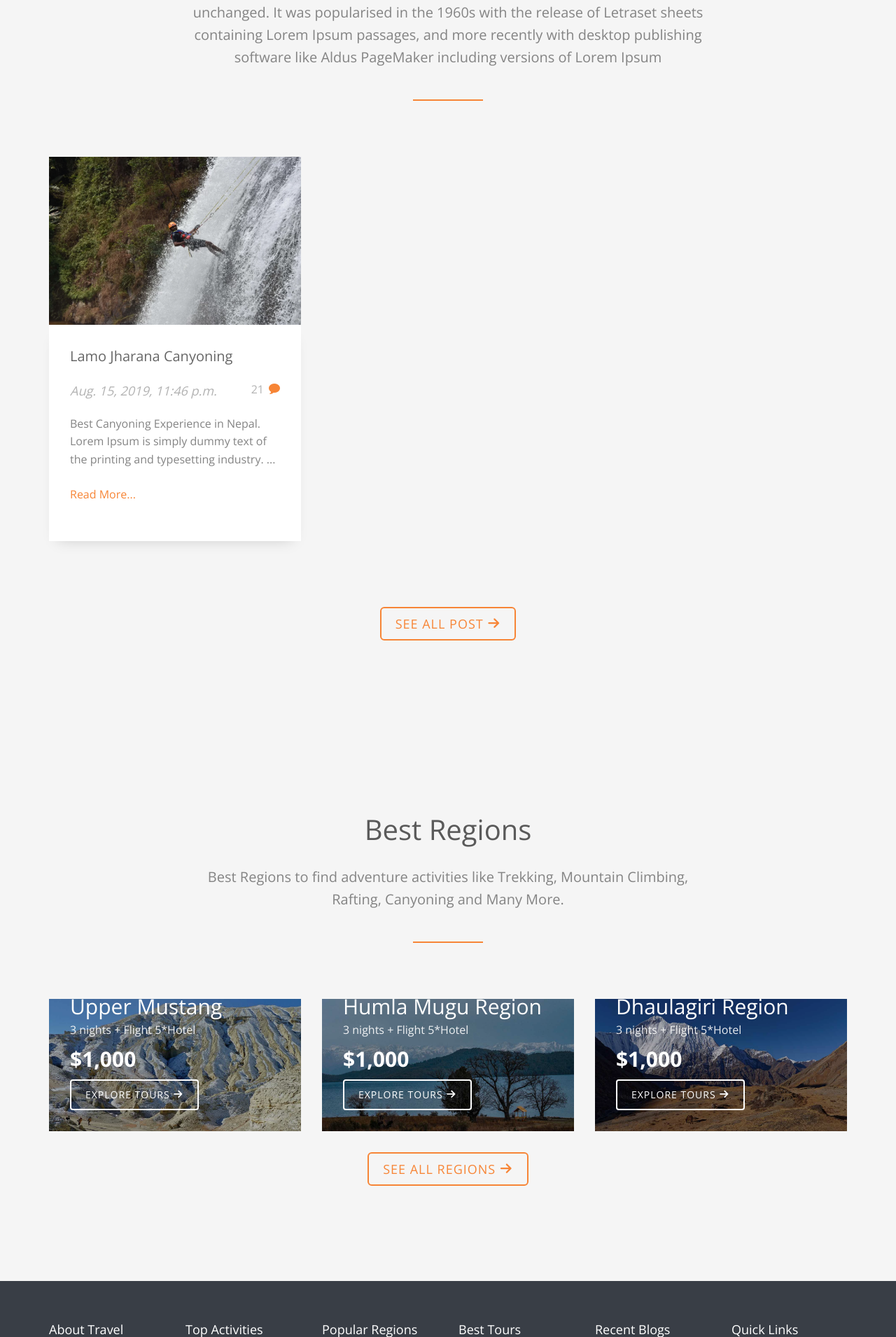
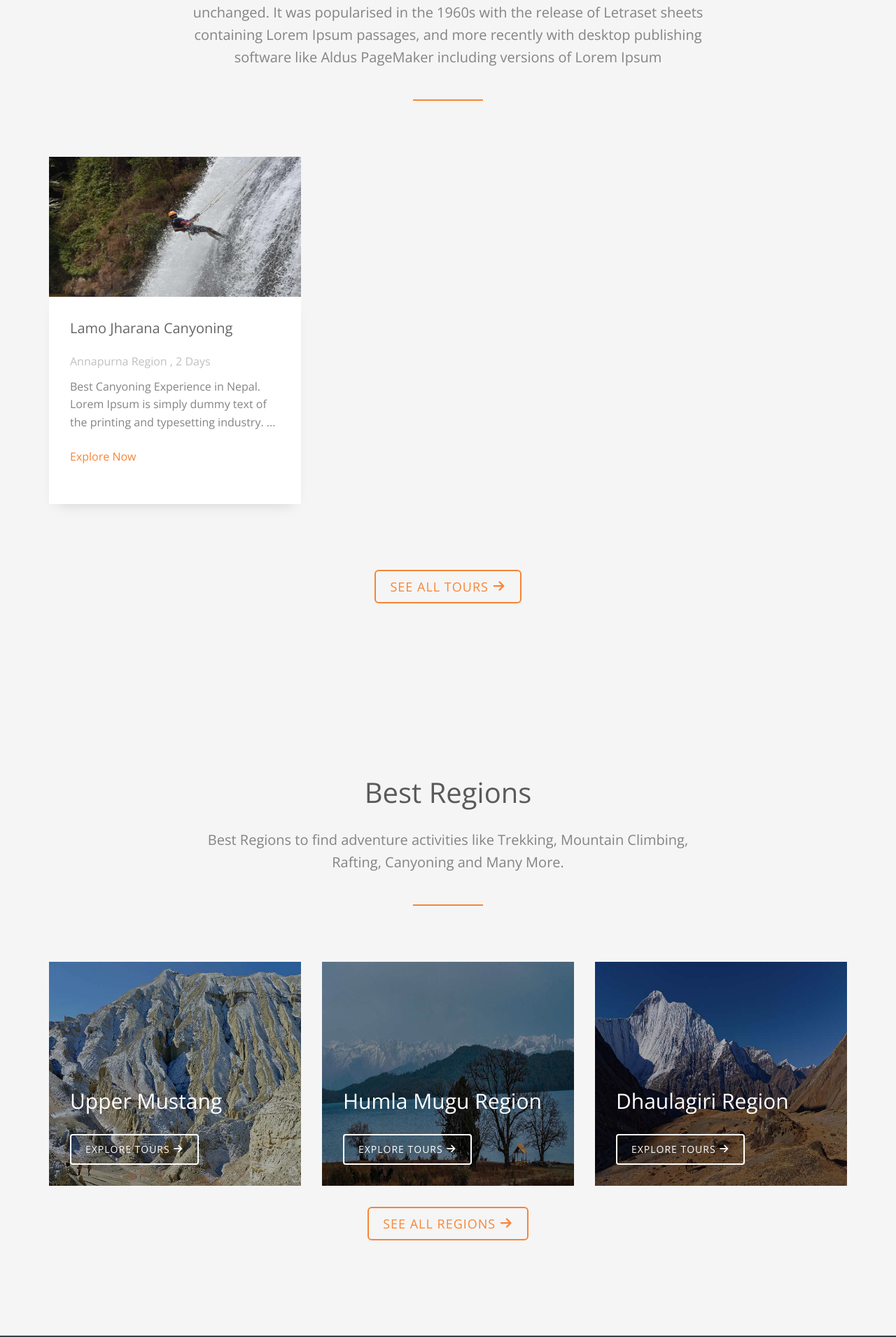
Before and after one commit to vijaythapa333/django-travel-lite, a Django app: a page that uses templates/activity/activity_detail.html in a window 1280 px wide. Shown: the part 1240-3150 px from the top of the page at 70% size. Run offline with Django 3.2, Linux system fonts and the light colour scheme; data comes from the database, SQL or seed files in the repository; both versions use the stored data as it was after the commit; some libraries are stand-ins or nearby versions; some web fonts are replaced.

Commit message:
Activity Detail Page Updated

```diff
--- a/templates/activity/activity_detail.html
+++ b/templates/activity/activity_detail.html
@@ -22,7 +22,6 @@
 								<div class="col-sm-7 col-sm-push-1 col-md-7 col-md-push-1">
 									<!-- <p>HandCrafted by <a href="http://frehtml5.co/" target="_blank" class="fh5co-site-name">FreeHTML5.co</a></p> -->
 									<h2>{{ activity.activity_title }}</h2>
-									<h3>Fly to Hong Kong via Los Angeles, USA</h3>
 									<span class="price">{{ activity_tour_count }} Tours</span>
 									<!-- <p><a class="btn btn-primary btn-lg" href="#">Get Started</a></p> -->
 								</div>
@@ -55,17 +54,26 @@
 							<div class="fh5co-blog animate-box">
 
 								{% if tour.tour_image %}
-									<a href="{% url 'tour:tour-detail' tour.tour_slug %}"><img class="img-responsive" src="{{ tour.tour_image.url }}" alt="{{ tour.tour_title }}"></a>
+									<a href="{% url 'tour:tour-detail' tour.tour_slug %}"><img class="img-responsive" src="{{ tour.tour_image.url }}" alt="{{ tour.tour_title }}" style="height:200px; width:100%;"></a>
 								{% else %}
-									<a href="{% url 'tour:tour-detail' tour.tour_slug %}"><img class="img-responsive" src="{% static 'images/place-1.jpg' %}" alt="{{ tour.tour_title }}"></a>
+									<a href="{% url 'tour:tour-detail' tour.tour_slug %}"><img class="img-responsive" src="{% static 'images/place-1.jpg' %}" alt="{{ tour.tour_title }}" style="height:200px; width:100%;"></a>
 								{% endif %}
 								<div class="blog-text">
 									<div class="prod-title">
 										<h3><a href="{% url 'tour:tour-detail' tour.tour_slug %}">{{ tour.tour_title }}</a></h3>
-										<span class="posted_by">{{ tour.tour_created_at }}</span>
-										<span class="comment"><a href="">21<i class="icon-bubble2"></i></a></span>
+										<div style="color:silver; margin-bottom:10px;">
+											{% if tour.tour_region %}
+												{% for region in tour.tour_region.all %}
+												<a href="{% url 'tour:region-detail' region.region_slug %}" style="color:silver;">{{ region }}</a>
+												{% endfor %}
+											{% endif %}
+
+											{% if tour.tour_duration %}
+											, {{ tour.tour_duration }} Days
+											{% endif %}
+											</div>
 										<p>{{ tour.tour_description|slice:":110" }} ...</p>
-										<p><a href="{% url 'tour:tour-detail' tour.tour_slug %}">Read More...</a></p>
+										<p><a href="{% url 'tour:tour-detail' tour.tour_slug %}">Explore Now</a></p>
 									</div>
 								</div>
 							</div>
@@ -78,7 +86,7 @@
 				</div>
 
 				<div class="col-md-12 text-center animate-box">
-					<p><a class="btn btn-primary btn-outline btn-lg" href="#">See All Post <i class="icon-arrow-right22"></i></a></p>
+					<p><a class="btn btn-primary btn-outline btn-lg" href="{% url 'tour:all-tours' %}">See All Tours <i class="icon-arrow-right22"></i></a></p>
 				</div>
 
 				{% else %}
@@ -108,17 +116,18 @@
 							<div class="col-md-4 col-sm-6 fh5co-tours animate-box" data-animate-effect="fadeIn">
 								<div href="#">
 									{% if region.region_image %}
-									<img src="{{ region.region_image.url }}" alt="{{ region.region_title }}" class="img-responsive">
+									<img src="{{ region.region_image.url }}" alt="{{ region.region_title }}" class="img-responsive" style="height:320px; width:100%;">
 									{% else %}
-									<img src="{% static 'images/no-image.jpg' %}" alt="Travel Nepal" class="img-responsive">
+									<img src="{% static 'images/no-image.jpg' %}" alt="Travel Nepal" class="img-responsive" style="height:320px; width:100%;">
 									{% endif %}
 
 									<div class="desc">
 										<span></span>
 										<h3>{{ region.region_title }}</h3>
-										<span>3 nights + Flight 5*Hotel</span>
-										<span class="price">$1,000</span>
-										<a class="btn btn-primary btn-outline" href="#">Explore Tours <i class="icon-arrow-right22"></i></a>
+										<br>
+										{% comment %} <span>3 nights + Flight 5*Hotel</span>
+										<span class="price">$1,000</span> {% endcomment %}
+										<a class="btn btn-primary btn-outline" href="{% url 'tour:region-detail' region.region_slug %}">Explore Tours <i class="icon-arrow-right22"></i></a>
 									</div>
 								</div>
 							</div>
```
Also changed, not shown: db.sqlite3, media/activities/Mountain-Biking.jpg (added), media/activities/Trekking.jpg (added).
